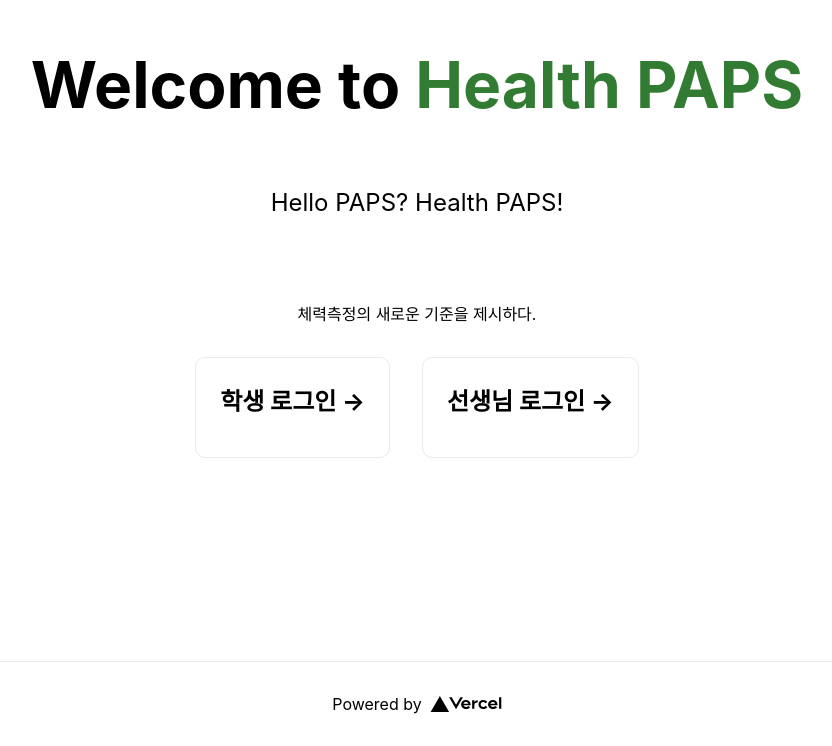
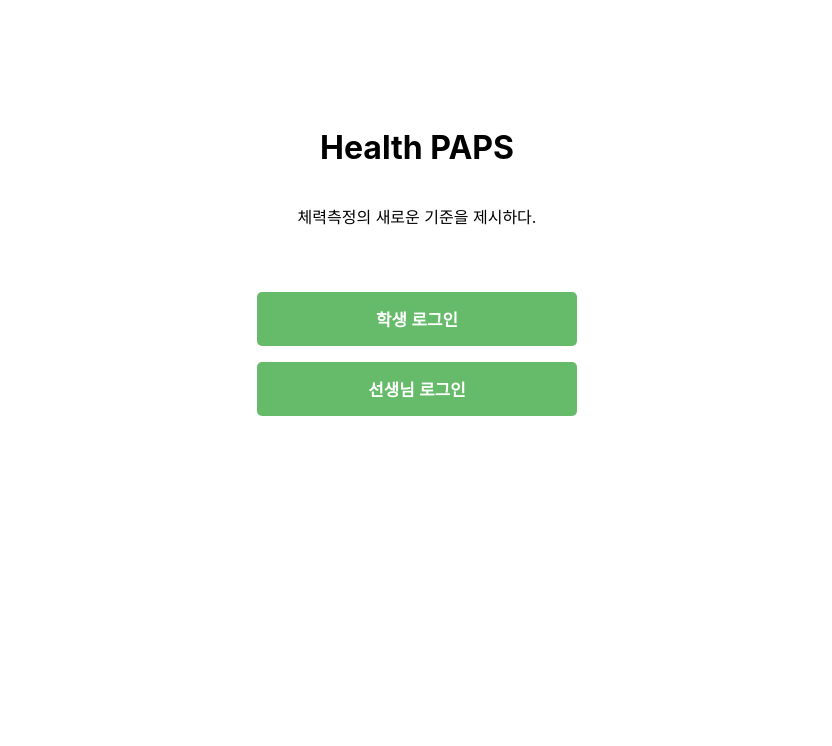
Before and after one commit to kimbigmin/-, a Next.js app: page / in a window 1280 px wide. Shown: the part 139-885 px from the top of the page, without its empty margins (223-1055 px from the left). After the commit the page ends 800 px from the top, so only its background shows below. Built offline with nearby package versions, Linux system fonts and the light colour scheme.

Commit message:
[페이지]: 로그인 페이지 마크업 및 디자인

```diff
--- a/pages/index.tsx
+++ b/pages/index.tsx
@@ -1,50 +1,72 @@
 import type { NextPage } from "next";
 import Head from "next/head";
 import Image from "next/image";
-import styles from "../styles/Home.module.css";
+import styled from "styled-components";
+import Link from "next/link";
 
 const Home: NextPage = () => {
   return (
-    <div className={styles.container}>
+    <div>
       <Head>
-        <title>Create Next App</title>
+        <title>Health-PAPS</title>
         <meta name="description" content="Generated by create next app" />
         <link rel="icon" href="/favicon.ico" />
       </Head>
 
-      <main className={styles.main}>
-        <h1 className={styles.title}>
-          Welcome to <a href="https://nextjs.org">Health PAPS</a>
-        </h1>
+      <Main>
+        <h1>Health PAPS</h1>
 
-        <p className={styles.description}>Hello PAPS? Health PAPS!</p>
         <p>체력측정의 새로운 기준을 제시하다.</p>
 
-        <div className={styles.grid}>
-          <a href="https://nextjs.org/docs" className={styles.card}>
-            <h2>학생 로그인 &rarr;</h2>
-          </a>
+        <LoginBtnBox>
+          <Link href="/student">
+            <Button>
+              <h2>학생 로그인</h2>
+            </Button>
+          </Link>
+          <Link href="/teacher">
+            <Button>
+              <h2>선생님 로그인</h2>
+            </Button>
+          </Link>
+        </LoginBtnBox>
+      </Main>
 
-          <a href="https://nextjs.org/learn" className={styles.card}>
-            <h2>선생님 로그인 &rarr;</h2>
-          </a>
-        </div>
-      </main>
-
-      <footer className={styles.footer}>
-        <a
-          href="https://vercel.com?utm_source=create-next-app&utm_medium=default-template&utm_campaign=create-next-app"
-          target="_blank"
-          rel="noopener noreferrer"
-        >
-          Powered by{" "}
-          <span className={styles.logo}>
-            <Image src="/vercel.svg" alt="Vercel Logo" width={72} height={16} />
-          </span>
-        </a>
-      </footer>
+      <footer></footer>
     </div>
   );
 };
 
+// 추후 재사용을 위한 style 컴포넌트 디렉토리로 따로 관리 => 스타일 파일은 어떻게 관리할 지 나중에 얘기
+const Main = styled.main`
+  min-height: 100vh;
+  padding: 4rem 0;
+  flex: 1;
+  display: flex;
+  flex-direction: column;
+  justify-content: center;
+  align-items: center;
+`;
+
+const Button = styled.button`
+  text-align: center;
+  border: 0;
+  width: 100%;
+  font-size: 0.7rem;
+  background-color: #66bb6a;
+  color: white;
+  border-radius: 5px;
+  max-width: 20rem;
+  margin-top: 1rem;
+`;
+
+const LoginBtnBox = styled.div`
+  display: flex;
+  flex-direction: column;
+  margin-top: 2rem;
+  justify-content: space-around;
+  align-items: center;
+  width: 80%;
+`;
+
 export default Home;
```
